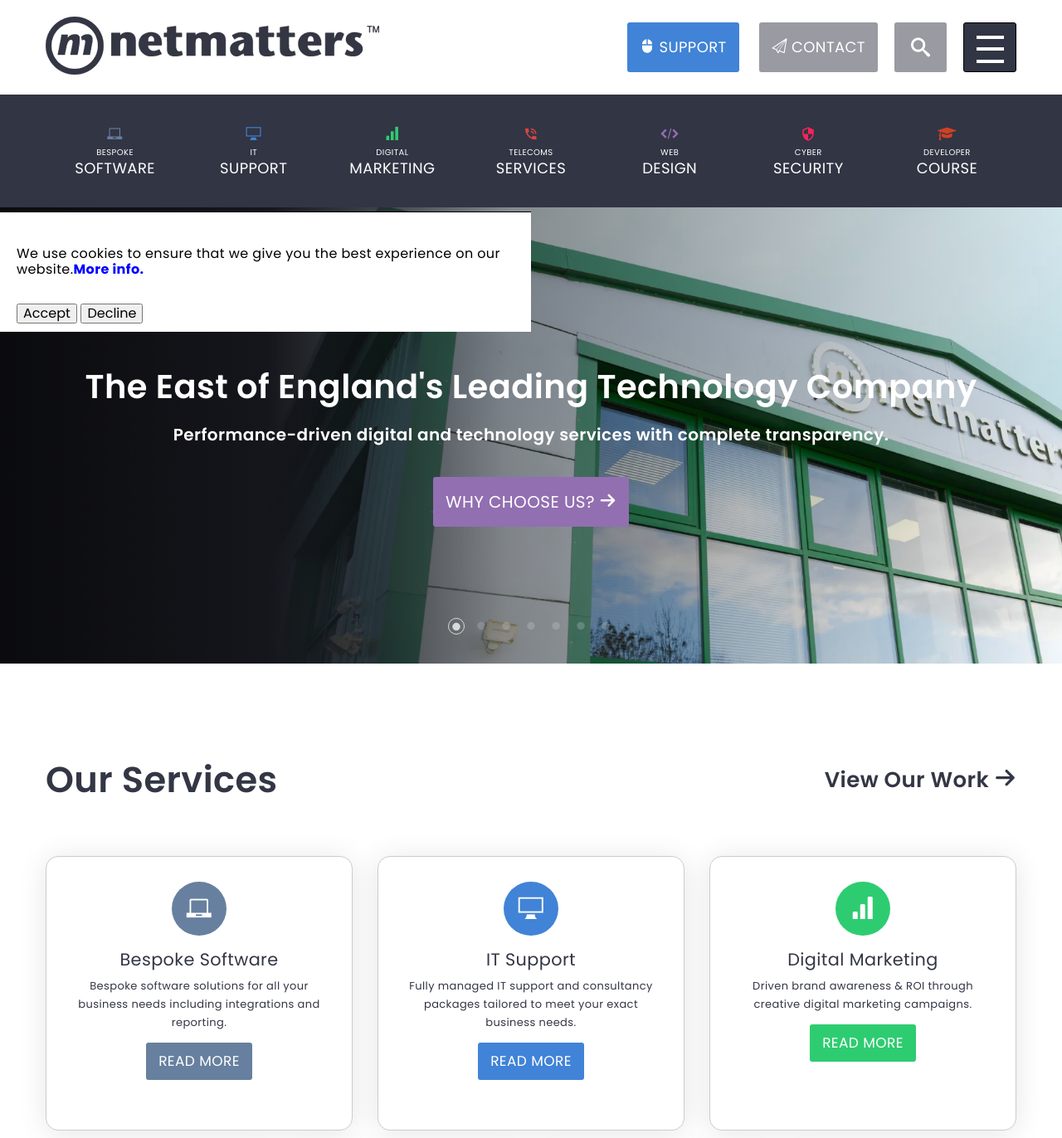
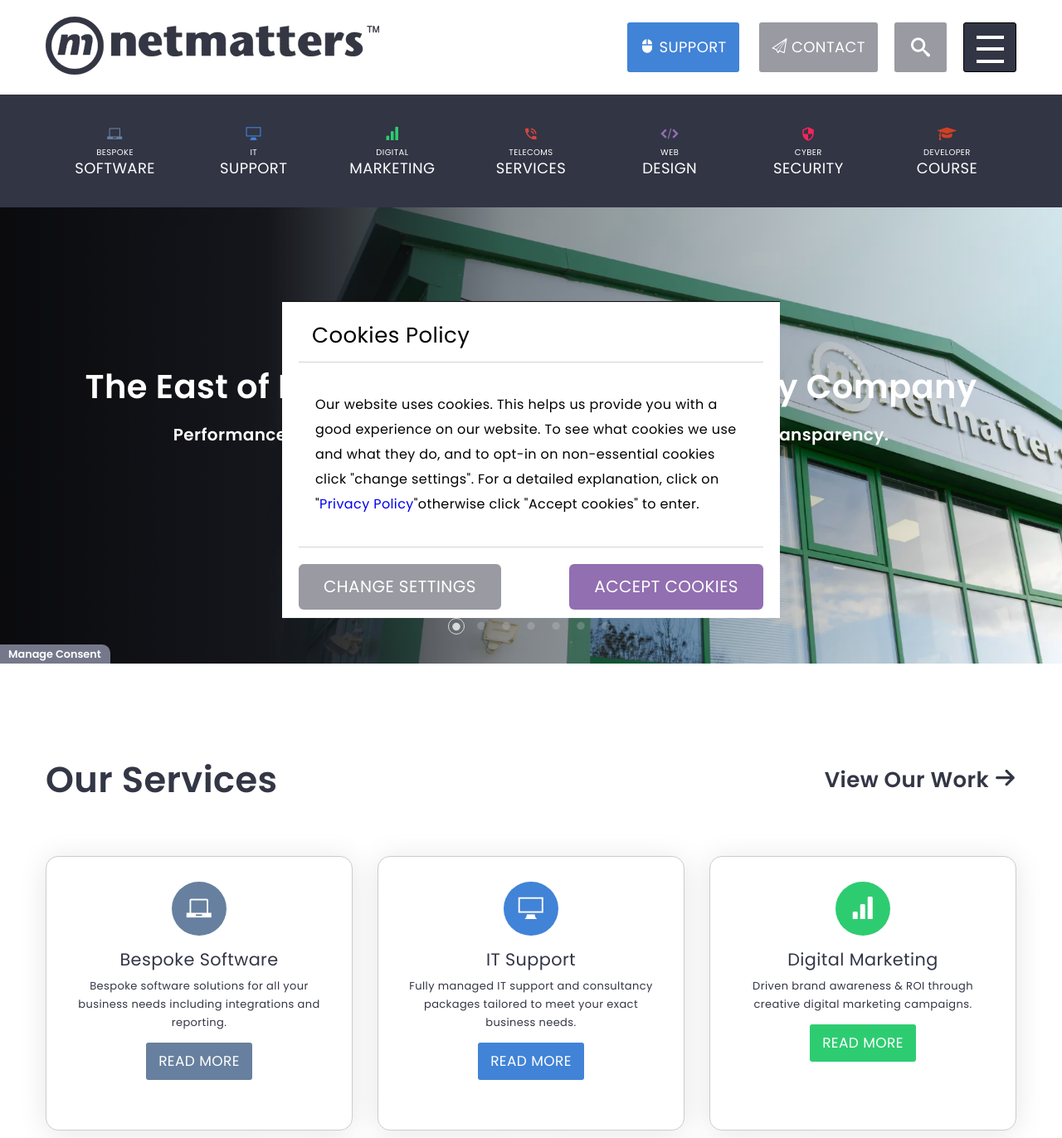
Before and after one commit to JTickett/Netmatters-Website, a PHP site: page / in a window 1280 px wide. Shown: the top 1372 px of the page at 83% size. Run offline with PHP 8.4, Linux system fonts and the light colour scheme; some web fonts are replaced.

Commit message:
I think cookies are basically done

```diff
--- a/css/styles.css
+++ b/css/styles.css
@@ -350,16 +350,37 @@
   text-decoration: none;
 }
 
+#consent-button {
+  position: fixed;
+  line-height: 22px;
+  z-index: 99;
+  bottom: 0;
+  left: 0;
+  display: flex;
+  background: #75788a;
+  font-weight: 600;
+  text-transform: capitalize;
+  color: #fff;
+  border: solid #75788a;
+  border-width: 1px 1px 0 0;
+  border-radius: 0;
+  border-top-right-radius: 10px;
+  padding: 0 10px;
+  cursor: pointer;
+  font-size: 0.8rem;
+}
+
 #cookies {
-  width: 50%;
+  width: 600px;
   position: fixed;
-  bottom: 50%;
-  left: 0;
+  bottom: -17%;
+  left: 50%;
   z-index: 6;
   background: #ffffff;
   color: #000000;
   padding: 10px 0;
   border-top: 1px solid #000000;
+  transform: translate(-50%, -50%);
   display: none;
 }
 #cookies .cookie_container {
@@ -367,6 +388,53 @@
   max-width: 1200px;
   margin: 0 auto;
   padding: 0 20px;
+}
+
+.cookie-title h3 {
+  border-bottom: 1px solid #d3d3d3;
+  padding: 20px;
+  font-weight: 400;
+  font-size: 1.625rem;
+  margin: 0;
+  padding: 1rem;
+}
+
+.cookie-text {
+  line-height: 1.875rem;
+  border-bottom: 1px solid #d3d3d3;
+  padding: 20px;
+}
+
+.cookie-buttons {
+  display: flex;
+  justify-content: space-between;
+  flex-wrap: wrap;
+}
+
+.cookie-button {
+  background-color: #272936;
+  border-radius: 6px;
+  line-height: 35px;
+  color: #ffffff;
+  display: inline-block;
+  font-weight: 400;
+  text-transform: uppercase;
+  padding: 5px 15px;
+  text-decoration: none;
+  font-size: 20px;
+  padding: 10px 30px;
+  margin-top: 20px;
+}
+.cookie-button :hover {
+  text-decoration: none;
+}
+
+#cookie-button1 {
+  background-color: #999aa2;
+}
+
+#cookie-button2 {
+  background-color: #926fb1;
 }
 
 .cookies {
--- a/index.html
+++ b/index.html
@@ -34,21 +34,37 @@
 
 <body>
 
+<button id="consent-button">Manage Consent</button>
+
 <div id="cookies">
     <div class="cookie_container">
         <div class="cookie_subcontainer">
-            <div class="cookies">
+
+            <div class="cookie-title">
+                <h3>Cookies Policy</h3>
+            </div>
+            <div class="cookie-text">
                 <p>
-                    We use cookies to ensure that we give you the best experience on our website.<a href="#">More info.</a>
+                    Our website uses cookies. This helps us provide you with a good experience
+                    on our website. To see what cookies we use and what they do, and to opt-in
+                    on non-essential cookies click "change settings". For a detailed explanation,
+                    click on "<a class="link" href="#">Privacy Policy</a>"otherwise click "Accept
+                    cookies" to enter.
                 </p>
             </div>
-            <div class="cookie_buttons">
-                <button class="cookie_accept">Accept</button>
-                <button class="cookie_decline">Decline</button>
+            <div class="cookie-buttons">
+
+                    <a href="#" id="cookie-button1" class="cookie-button">Change settings</a>
+
+
+                    <a href="" id="cookie-button2" class="cookie-button">Accept Cookies</a>
+
             </div>
         </div>
     </div>
 </div>
+
+
 
 <div id="sidebar" class="">
     <ul class="sidenav">
--- a/js/cookie.js
+++ b/js/cookie.js
@@ -2,7 +2,7 @@
 
     cookieMessage();
 
-    document.querySelector(".cookie_accept").addEventListener("click", function() {
+    document.querySelector("#cookie-button2").addEventListener("click", function() {
         document.querySelector("#cookies").style.display = "none";
         //localStorage.setItem("cookie_consent", "accepted");
 
@@ -10,9 +10,10 @@
         setCookie("cookie", true, 30);
     });
 
-    document.querySelector(".cookie_decline").addEventListener("click", function() {
-        document.querySelector("#cookies").style.display = "none";
+    document.querySelector("#consent-button").addEventListener("click", function() {
+        document.querySelector("#cookies").style.display = "block";
     });
+
 
 });
 
@@ -22,17 +23,6 @@
     const expires = "expires=" + date.toUTCString();
     document.cookie = name + "=" + value + ";" + expires + ";path=/";
 }
-
-// function getCookie(name) {
-//     const nameEQ = name + "=";
-//     const ca = document.cookie.split(';');
-//     for(let i=0; i < ca.length; i++) {
-//         let c = ca[i];
-//         while (c.charAt(0)==' ') c = c.substring(1,c.length);
-//         if (c.indexOf(nameEQ) == 0) return c.substring(nameEQ.length,c.length);
-//     }
-//     return null;
-// }
 
 getCookie = (cName) => {
     const name = cName + "=";
--- a/scss/modules/_cookie.scss
+++ b/scss/modules/_cookie.scss
@@ -1,16 +1,36 @@
 
 
+#consent-button {
+    position: fixed;
+    line-height: 22px;
+    z-index: 99;
+    bottom: 0;
+    left: 0;
+    display: flex;
+    background: #75788a;
+    font-weight: 600;
+    text-transform: capitalize;
+    color: #fff;
+    border: solid #75788a;
+    border-width: 1px 1px 0 0;
+    border-radius: 0;
+    border-top-right-radius: 10px;
+    padding: 0 10px;
+    cursor: pointer;
+    font-size: .8rem;
+}
+
 #cookies {
-    width: 50%;
+    width: 600px;
     position: fixed;
-    bottom: 50%;
-    left: 0;
+    bottom: -17%;
+    left: 50%;
     z-index: $z-cookies;
     background: $white;
     color: $black;
     padding: 10px 0;
     border-top: 1px solid $black;
-
+    transform: translate(-50%, -50%);
     display: none;
 
     .cookie_container {
@@ -21,7 +41,58 @@
     }
 }
 
-.cookies{
+.cookie-title {
+    h3 {
+        border-bottom: 1px solid #d3d3d3;
+        padding: 20px;
+        font-weight: $font-light;
+        font-size: 1.625rem;
+        margin: 0;
+        padding: 1rem;
+    }
+}
+
+.cookie-text {
+    line-height: 1.875rem;
+    border-bottom: 1px solid #d3d3d3;
+    padding: 20px;
+}
+
+.cookie-buttons {
+    display: flex;
+    justify-content: space-between;
+    flex-wrap: wrap;
+}
+
+.cookie-button {
+    @include button($btn-drk, $bradius:6px, $lheight:35px);
+    font-size: 20px;
+    padding: 10px 30px;
+    margin-top: 20px;
+}
+
+#cookie-button1{
+    background-color: $btn-contact;
+}
+#cookie-button2{
+    background-color: $service-webdesign;
+}
+
+// #cookie_subcontainer {
+//     width: 75vw;
+//     z-index: 10001;
+//     background-color: #fff;
+//     color: #333645;
+//     border: 1px solid gray;
+//     border-radius: 1%;
+//     position: fixed;
+//     top: 50%;
+//     left: 50%;
+//     transform: translate(-50%, -50%);
+//     box-shadow: 0 5px 15px rgba(0,0,0,.5);
+// }
+
+.cookies {
     min-height: 100px;
     display: flex;
     align-items: center;
```
Also changed, not shown: 1 other file.
